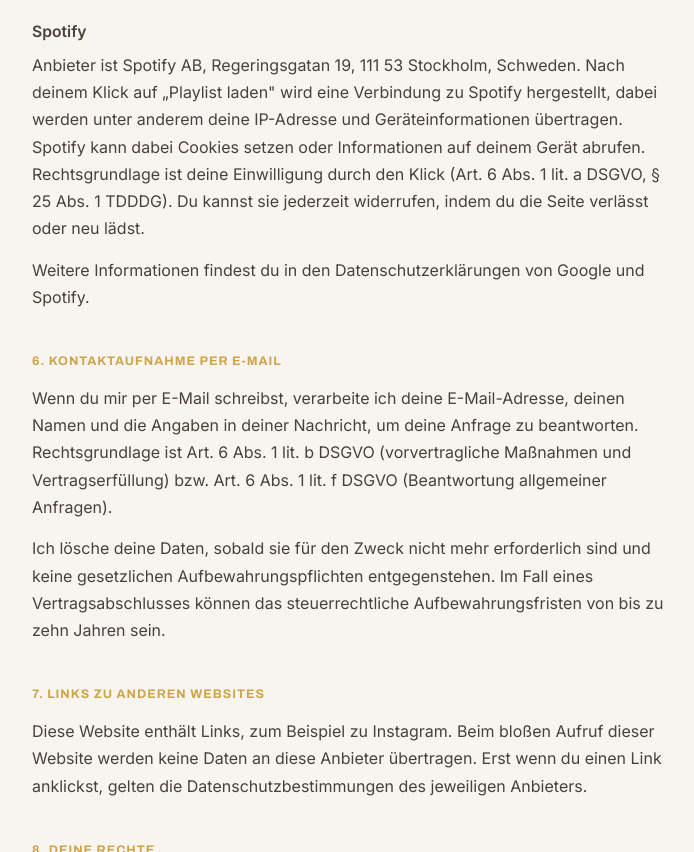
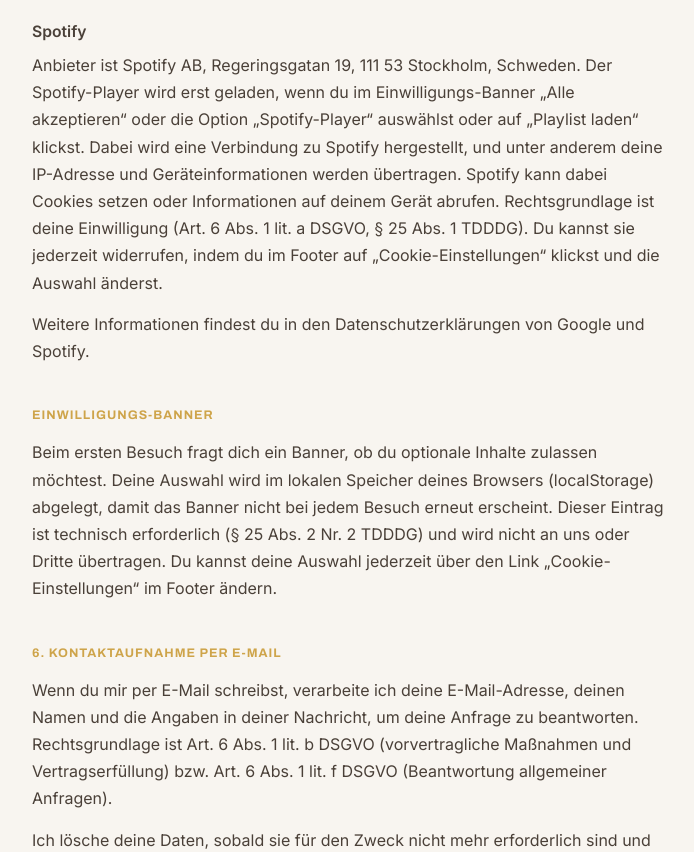
Before and after one commit to Brokkoli2173/music, a plain HTML site: page datenschutz.html in a window 1280 px wide. Shown: the part 1548-2400 px from the top of the page, without its empty margins (288-982 px from the left). Drawn offline with Linux system fonts and the light colour scheme.

Commit message:
Revise Spotify player consent and add banner details
Updated Spotify player loading instructions and added consent banner explanation.

```diff
--- a/datenschutz.html
+++ b/datenschutz.html
@@ -165,16 +165,31 @@ h3 { font-family: var(--font-body); font-size: 0.98rem; font-weight: 600; margin
     <h3>Spotify</h3>
     <p>
       Anbieter ist Spotify AB, Regeringsgatan 19, 111 53 Stockholm, Schweden.
-      Nach deinem Klick auf „Playlist laden" wird eine Verbindung zu Spotify
-      hergestellt, dabei werden unter anderem deine IP-Adresse und Geräteinformationen
-      übertragen. Spotify kann dabei Cookies setzen oder Informationen auf deinem Gerät
-      abrufen. Rechtsgrundlage ist deine Einwilligung durch den Klick
-      (Art. 6 Abs. 1 lit. a DSGVO, § 25 Abs. 1 TDDDG). Du kannst sie jederzeit widerrufen,
-      indem du die Seite verlässt oder neu lädst.
+      Der Spotify-Player wird erst geladen, wenn du im Einwilligungs-Banner
+      „Alle akzeptieren“ oder die Option „Spotify-Player“ auswählst oder auf
+      „Playlist laden“ klickst. Dabei wird eine Verbindung zu Spotify
+      hergestellt, und unter anderem deine IP-Adresse und Geräteinformationen
+      werden übertragen. Spotify kann dabei Cookies setzen oder Informationen auf
+      deinem Gerät abrufen. Rechtsgrundlage ist deine Einwilligung
+      (Art. 6 Abs. 1 lit. a DSGVO, § 25 Abs. 1 TDDDG). Du kannst sie jederzeit
+      widerrufen, indem du im Footer auf „Cookie-Einstellungen“ klickst und die
+      Auswahl änderst.
     </p>
     <p>
       Weitere Informationen findest du in den Datenschutzerklärungen von Google
       und Spotify.
+    </p>
+  </section>
+
+  <section>
+    <h2>Einwilligungs-Banner</h2>
+    <p>
+      Beim ersten Besuch fragt dich ein Banner, ob du optionale Inhalte zulassen
+      möchtest. Deine Auswahl wird im lokalen Speicher deines Browsers
+      (localStorage) abgelegt, damit das Banner nicht bei jedem Besuch erneut erscheint.
+      Dieser Eintrag ist technisch erforderlich (§ 25 Abs. 2 Nr. 2 TDDDG) und wird nicht
+      an uns oder Dritte übertragen. Du kannst deine Auswahl jederzeit über den Link
+      „Cookie-Einstellungen“ im Footer ändern.
     </p>
   </section>
 
@@ -229,5 +244,6 @@ h3 { font-family: var(--font-body); font-size: 0.98rem; font-weight: 600; margin
 
 </div>
 
+<script src="consent.js" defer></script>
 </body>
 </html>
```
